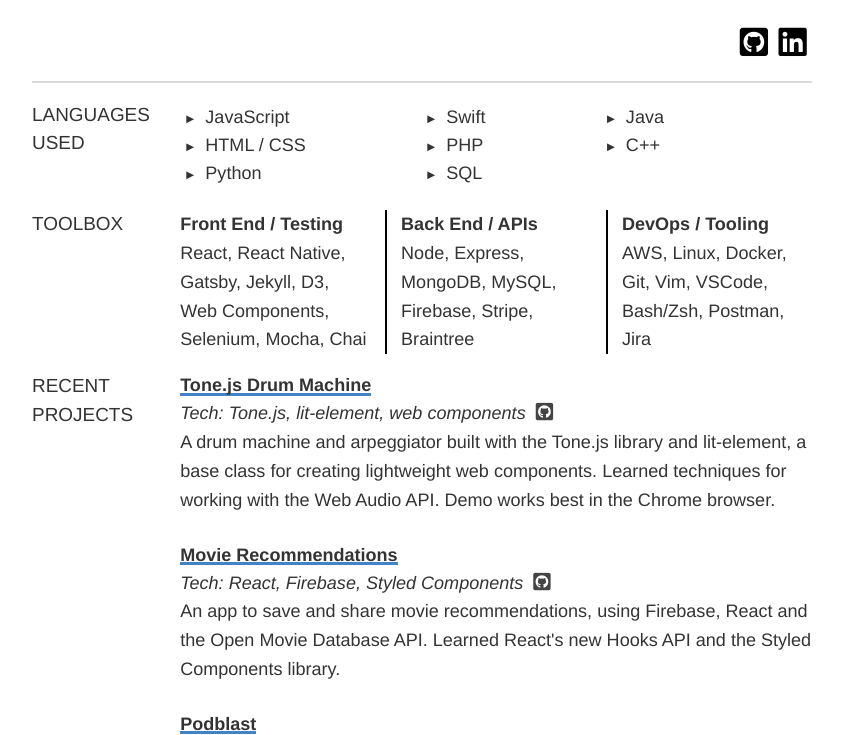
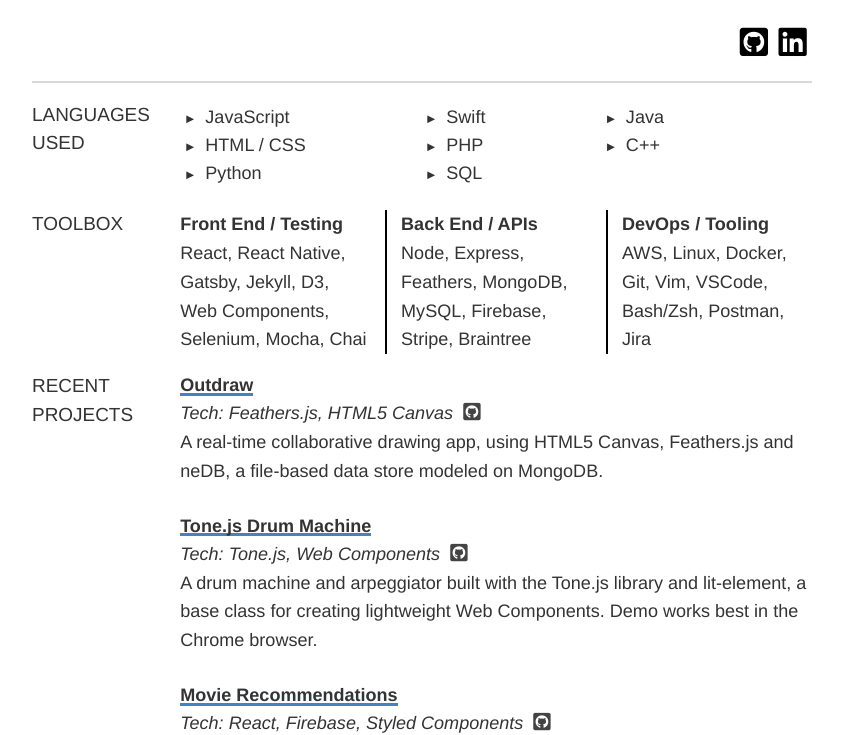
Before and after one commit to a-bishop/old_blog, a Jekyll site: the page built from projects.md, in a window 1280 px wide and 900 px high, cut to the strip 165-900 px from the top of the window. Shown: the whole strip, without its empty margins (218-1061 px from the left). Built offline with Jekyll 4.4.1, drawn with Linux system fonts in a browser that asks for light colours; nearby versions of some CDN libraries.

Commit message:
Update projects

```diff
--- a/projects.md
+++ b/projects.md
@@ -161,7 +161,7 @@ permalink: /projects/
             </div>
             <div class="toolBoxItem">
               <p class="titleBold">Back End / APIs</p>
-              <p>Node, Express, MongoDB, MySQL, Firebase, Stripe, Braintree</p>
+              <p>Node, Express, Feathers, MongoDB, MySQL, Firebase, Stripe, Braintree</p>
             </div>
             <div class="separator">
             </div>
@@ -172,9 +172,13 @@ permalink: /projects/
         </section>
         <p class="mainSectionTitle">RECENT PROJECTS</p>
         <section>
+            <a href="https://sandbox.abishop.me" class="projectLink">Outdraw</a>
+            <p class="italic">Tech: Feathers.js, HTML5 Canvas &nbsp;<a href="https://github.com/a-bishop/feathers-draw"><i class="fab fa-github-square gitHubLink"></i></a></p>
+            <p>A real-time collaborative drawing app, using HTML5 Canvas, Feathers.js and neDB, a file-based data store modeled on MongoDB.</p>
+            <br>
             <a href="https://andrewnbishop.com/drum-machine" class="projectLink">Tone.js Drum Machine</a>
-            <p class="italic">Tech: Tone.js, lit-element, web components &nbsp;<a href="https://github.com/a-bishop/drum-machine"><i class="fab fa-github-square gitHubLink"></i></a></p>
-            <p>A drum machine and arpeggiator built with the Tone.js library and lit-element, a base class for creating lightweight web components. Learned techniques for working with the Web Audio API. Demo works best in the Chrome browser.</p>
+            <p class="italic">Tech: Tone.js, Web Components &nbsp;<a href="https://github.com/a-bishop/drum-machine"><i class="fab fa-github-square gitHubLink"></i></a></p>
+            <p>A drum machine and arpeggiator built with the Tone.js library and lit-element, a base class for creating lightweight Web Components. Demo works best in the Chrome browser.</p>
             <br>
             <a href="https://movie-recommendations.netlify.com" class="projectLink">Movie Recommendations</a>
             <p class="italic">Tech: React, Firebase, Styled Components &nbsp;<a href="https://github.com/a-bishop/movies-to-watch"><i class="fab fa-github-square gitHubLink"></i></a></p>
```
